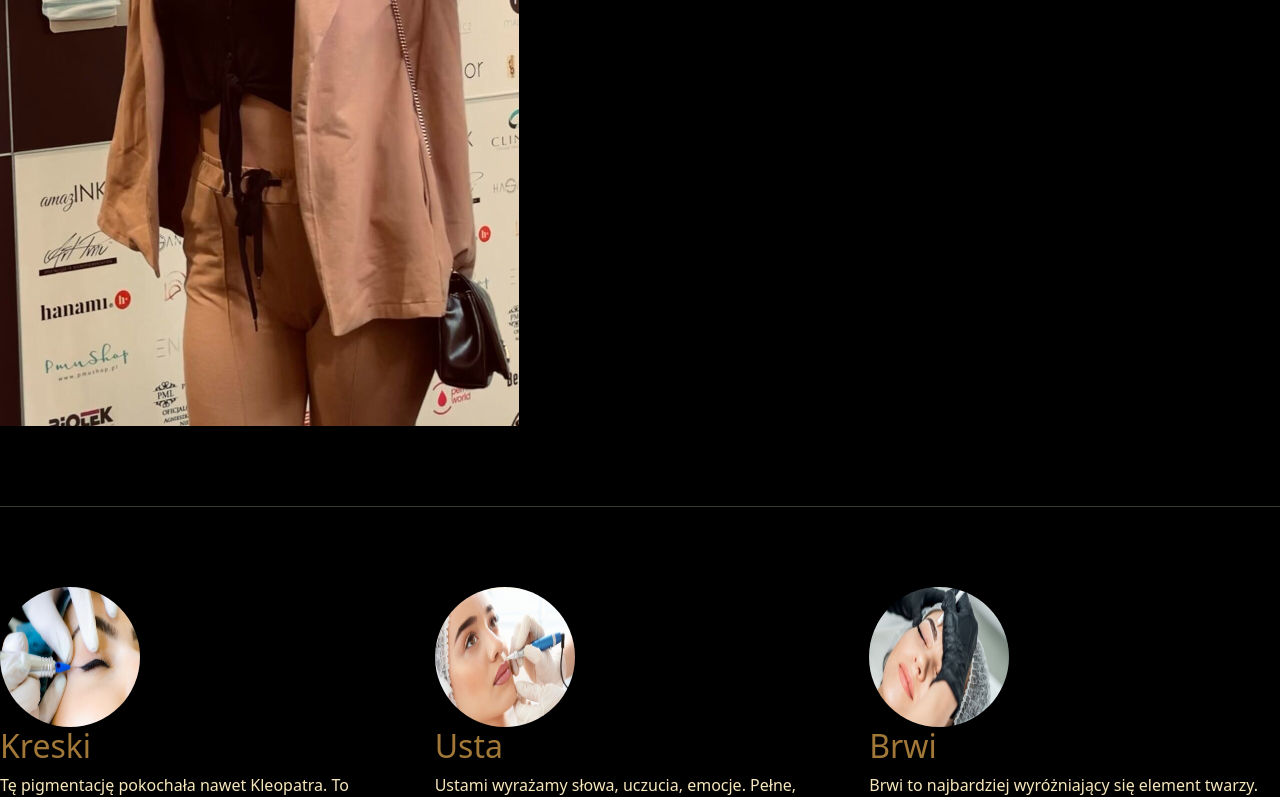
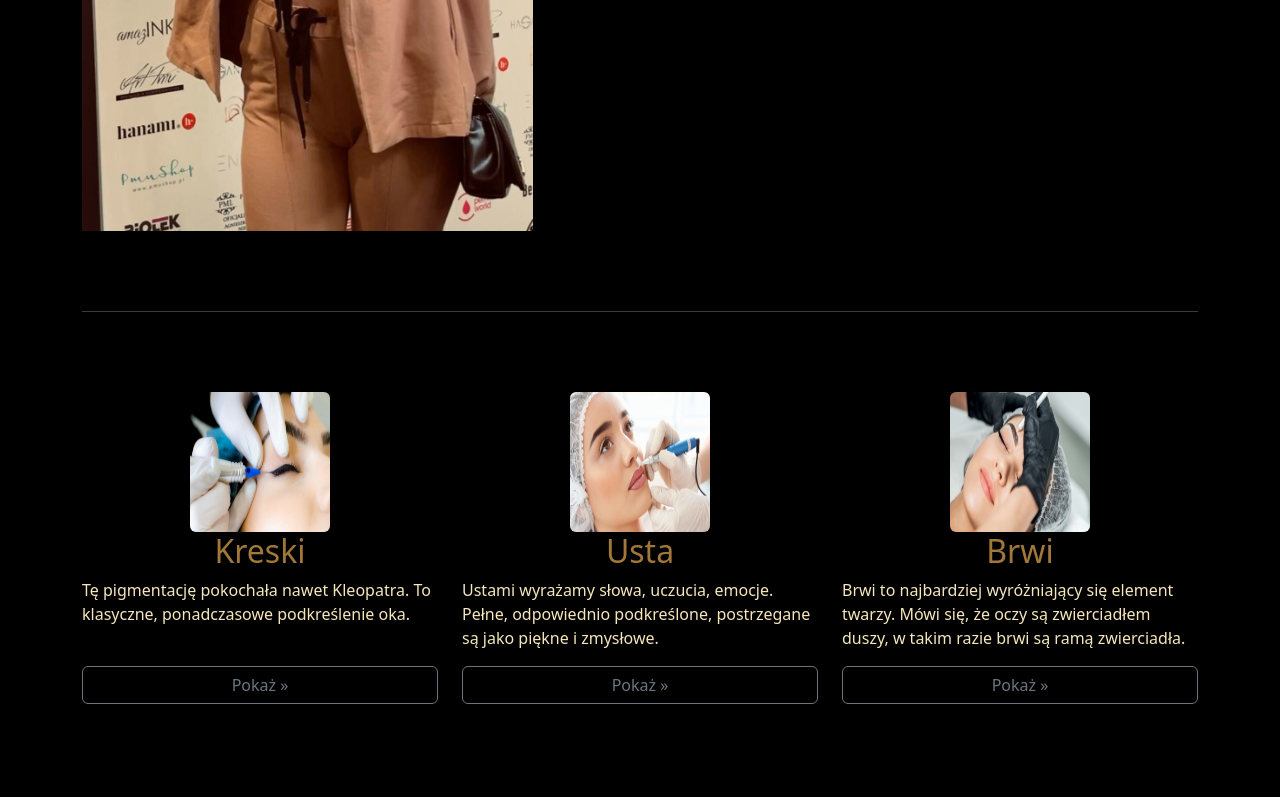
Before and after one commit to kamilaku/web1, a React (Create React App) app in the folder propermanentmakeup/: page / in a window 1280 px wide. Shown: the part 2000-2797 px from the top of the page. Built offline with nearby package versions, Linux system fonts and the light colour scheme.

Commit message:
styles small boxes

```diff
--- a/propermanentmakeup/src/Components/footer.jsx
+++ b/propermanentmakeup/src/Components/footer.jsx
@@ -1,11 +1,11 @@
 import React from 'react';
 import { Link } from "react-router-dom";
 
-function Footer() {
+const Footer = () => {
     return (
-        <div className="container">
-            <footer className="row py-3 my-4 border-top">
+        <footer className="row py-3 my-4">
 
+            <hr className="featurette-divider"></hr>
             <div className="col d-flex align-items-center justify-content-center">
                 <span className="mb-3 mb-md-0 text-body-secondary">© 2023 Company, Inc</span>
             </div>
@@ -24,8 +24,7 @@ function Footer() {
                 </ul>
             </div>
         </footer>
-        </div>
     );
-}
+};
 
 export default Footer;
--- a/propermanentmakeup/src/Components/header.jsx
+++ b/propermanentmakeup/src/Components/header.jsx
@@ -2,16 +2,14 @@ import React from 'react';
 import { Link } from "react-router-dom";
 
 
-function Header() {
+const Header = () => {
     return (
-    <header className="p-3 mb-3 border-bottom">
-        <div className="container">
-            <div className="logo">
+        <header className="p-3 mb-3 row">
+            <div className="logo col-xs-12">
                 <Link to="/" className="nav-link  d-flex justify-content-center px-2 link-secondary" ><img src="/images/Deja_znak_wodny_zloty.png" alt="logo" title="logo" width='70%'/></Link>
             </div>
 
-            <div className="d-flex flex-wrap align-items-center justify-content-center">
-
+            <div className="col-xs-12 d-flex flex-wrap align-items-center justify-content-center">
                 <nav>
                     <ul className="nav col-12 col-lg-auto me-lg-auto mb-2 justify-content-center mb-md-0">
                         <li>
@@ -64,9 +62,8 @@ function Header() {
                 </form> */}
 
             </div>
-        </div>
-    </header>
+        </header>
     );
-}
+};
 
 export default Header;
--- a/propermanentmakeup/src/Components/smallBoxes.jsx
+++ b/propermanentmakeup/src/Components/smallBoxes.jsx
@@ -1,25 +1,32 @@
 import React from "react";
+import { Link } from "react-router-dom";
 
 const SmallBoxes = () => {
     return (
         <div className="row">
-            <div className="col-lg-4">
-                <img src='/images/kreski.jpeg' className="bd-placeholder-img rounded-circle" width="140" height="140" />
-                <h2 className="fw-normal">Kreski</h2>
+
+            <div className="col-xs-12 col-sm-6 col-md-4 d-flex flex-column">
+                <Link to="/services/eyelids" className="nav-link  d-flex justify-content-center px-2 link-secondary" ><img src='/images/kreski.jpeg' className="bd-placeholder-img rounded" width="140" height="140" /></Link>
+
+                <h2 className="fw-normal d-flex justify-content-center">Kreski</h2>
                 <p>Tę pigmentację pokochała nawet Kleopatra. To klasyczne, ponadczasowe podkreślenie oka.</p>
-                <p><a className="btn btn-secondary" href="#">Pokaż »</a></p>
+                <p className="mt-auto"><a className="btn btn-outline-secondary d-flex justify-content-center " href="/services/eyelids">Pokaż »</a></p>
             </div>
-            <div className="col-lg-4">
-                <img src='/images/usta.jpeg' className="bd-placeholder-img rounded-circle" width="140" height="140" />
-                <h2 className="fw-normal">Usta</h2>
+
+            <div className="col-xs-12 col-sm-6 col-md-4 d-flex flex-column">
+                <Link to="/services/lips" className="nav-link  d-flex justify-content-center px-2 link-secondary" ><img src='/images/usta.jpeg' className="bd-placeholder-img rounded" width="140" height="140" /></Link>
+                <h2 className="fw-normal d-flex justify-content-center">Usta</h2>
                 <p>Ustami wyrażamy słowa, uczucia, emocje. Pełne, odpowiednio podkreślone, postrzegane są jako piękne i zmysłowe.</p>
-                <p><a className="btn btn-secondary" href="#">Pokaż »</a></p>
+                <p className="mt-auto"><a className="btn btn-outline-secondary d-flex justify-content-center" href="/services/lips">Pokaż »</a></p>
             </div>
-            <div className="col-lg-4">
-                <img src='/images/brwi.jpeg' className="bd-placeholder-img rounded-circle" width="140" height="140" />
-                <h2 className="fw-normal">Brwi</h2>
+
+            <div className="col-xs-12 col-sm-6 col-md-4 d-flex flex-column">
+                <Link to="/services/brows" className="nav-link  d-flex justify-content-center px-2 link-secondary" ><img src='/images/brwi.jpeg' className="bd-placeholder-img rounded" width="140" height="140" /></Link>
+
+                <h2 className="fw-normal d-flex justify-content-center">Brwi</h2>
+
                 <p>Brwi to najbardziej wyróżniający się element twarzy. Mówi się, że oczy są zwierciadłem duszy, w takim razie brwi są ramą zwierciadła.</p>
-                <p><a className="btn btn-secondary" href="#">Pokaż »</a></p>
+                <p className="mt-auto"><a className="btn btn-outline-secondary d-flex justify-content-center" href="/services/brows">Pokaż »</a></p>
             </div>
         </div>
     );
--- a/propermanentmakeup/src/pages/About.jsx
+++ b/propermanentmakeup/src/pages/About.jsx
@@ -4,19 +4,23 @@ const About = () => {
     return (
         <>
             <hr className="featurette-divider"></hr>
+
             <div className="row featurette">
                 <div className="col-md-7">
                     <h2 className="featurette-heading fw-normal lh-1">Magdalena Deja</h2>
+
                     <p className="lead">Linergistka z wieloletnim doświadczeniem, nagrodzona dyplomem MASTER CLASSName, trener makijażu permanentnego. Właścicielka centrum makijaż permanentnego Akademia Piękna M.Deja w Jeleniej Górze. Założycielka akcji charytatywnej "OD SERCA" w której z darmowych zabiegów makijażu permanentnego AREOLI mogą skorzystać kobiety dotknięte nowotworem piersi. Artystyczna dusza, malarka obrazów ściennych, komiksów, kochająca sztukę w każdej postaci.
 
                     <br/>Zadzwoń, napisz, zapytaj - chętnie odpowiem na wszystkie pytania, makijaż permanentny nie ma przede mną tajemnic.</p>
                 </div>
+
                 <div className="col-md-5">
                     <img src="./images/aboutMe.jpeg" className="bd-placeholder-img bd-placeholder-img-lg featurette-image img-fluid mx-auto" title="Artystka" alt="Makijaż permanentny" />
                 </div>
 
                 <div className="col-md-7">
                     <h2 className="featurette-heading fw-normal lh-1">Jak wygląda moja praca?</h2>
+
                     <div className="col-md-7">
                         <img src="./images/myWork/mojapraca1.jpeg"></img>
                         <img src="./images/myWork/mojapraca2.jpeg"></img>
--- a/propermanentmakeup/src/pages/Layout.jsx
+++ b/propermanentmakeup/src/pages/Layout.jsx
@@ -2,10 +2,10 @@ import { Outlet, Link } from "react-router-dom";
 import Header from "../Components/header";
 import Footer from "../Components/footer";
 
-const Layout = () => (<>
+const Layout = () => (<div className="container">
     <Header/>
     <Outlet/>
     <Footer/>
-</>);
+</div>);
 
 export default Layout;
--- a/propermanentmakeup/src/pages/NoPage.jsx
+++ b/propermanentmakeup/src/pages/NoPage.jsx
@@ -1,5 +1,11 @@
 const NoPage = () => {
-    return(<h1>strona w budowie 404</h1>)
+    return(
+        <div className="row">
+            <div className="col">
+                <h1>strona w budowie 404</h1>
+            </div>
+        </div>
+    );
 };
 
 export default NoPage;
--- a/propermanentmakeup/src/pages/Portfolio.jsx
+++ b/propermanentmakeup/src/pages/Portfolio.jsx
@@ -16,15 +16,17 @@ const Portfolio = () => {
     ];
 
     return (
-        <>
-        <div className="col-md-7">
-            <h2 className="featurette-heading fw-normal lh-1">Moje realizacje:</h2>
+        <div className="row">
+            <div className="col-md-7">
+                <h2 className="featurette-heading fw-normal lh-1">Moje realizacje:</h2>
 
-            <div className="col-md-7">
-                { pictures.map(({ src, alt, title }, index) => <img src={src} alt={alt} title={title} key={index} />)}
+                <div className="row">
+                    <div className="col-md-7">
+                        { pictures.map(({ src, alt, title }, index) => <img src={src} alt={alt} title={title} key={index} />)}
+                    </div>
+                </div>
             </div>
         </div>
-        </>
     );
 }
 
--- a/propermanentmakeup/src/pages/References.jsx
+++ b/propermanentmakeup/src/pages/References.jsx
@@ -2,9 +2,11 @@ import React from "react";
 
 const References = () => {
     return (
-        <>
+        <div className="row">
             <div className="col-md-7">
                 <h2 className="featurette-heading fw-normal lh-1">To tylko niektóre z opinii:</h2>
+
+                <div className="row">
                     <div className="col-md-7">
                         <img src="./images/references/references1.jpeg"></img>
                         <img src="./images/references/references2.jpeg"></img>
@@ -34,7 +36,8 @@ const References = () => {
                         <img src="./images/references/references26.jpeg"></img>
                     </div>
                 </div>
-        </>
+            </div>
+        </div>
     );
 }
 
--- a/propermanentmakeup/src/pages/Services.jsx
+++ b/propermanentmakeup/src/pages/Services.jsx
@@ -14,7 +14,8 @@ const Services = () => {
             <Cover />
             <Removal />
             <MedicalPigmentation />
-        </>)
+        </>
+    );
 };
 
 export default Services;
```
Also changed, not shown: propermanentmakeup/src/Components/ContactForm.jsx (+3 -4 lines), propermanentmakeup/src/Components/bigBoxes.jsx (+10 -5 lines). Lines whose indentation alone changed are shown as unchanged.
